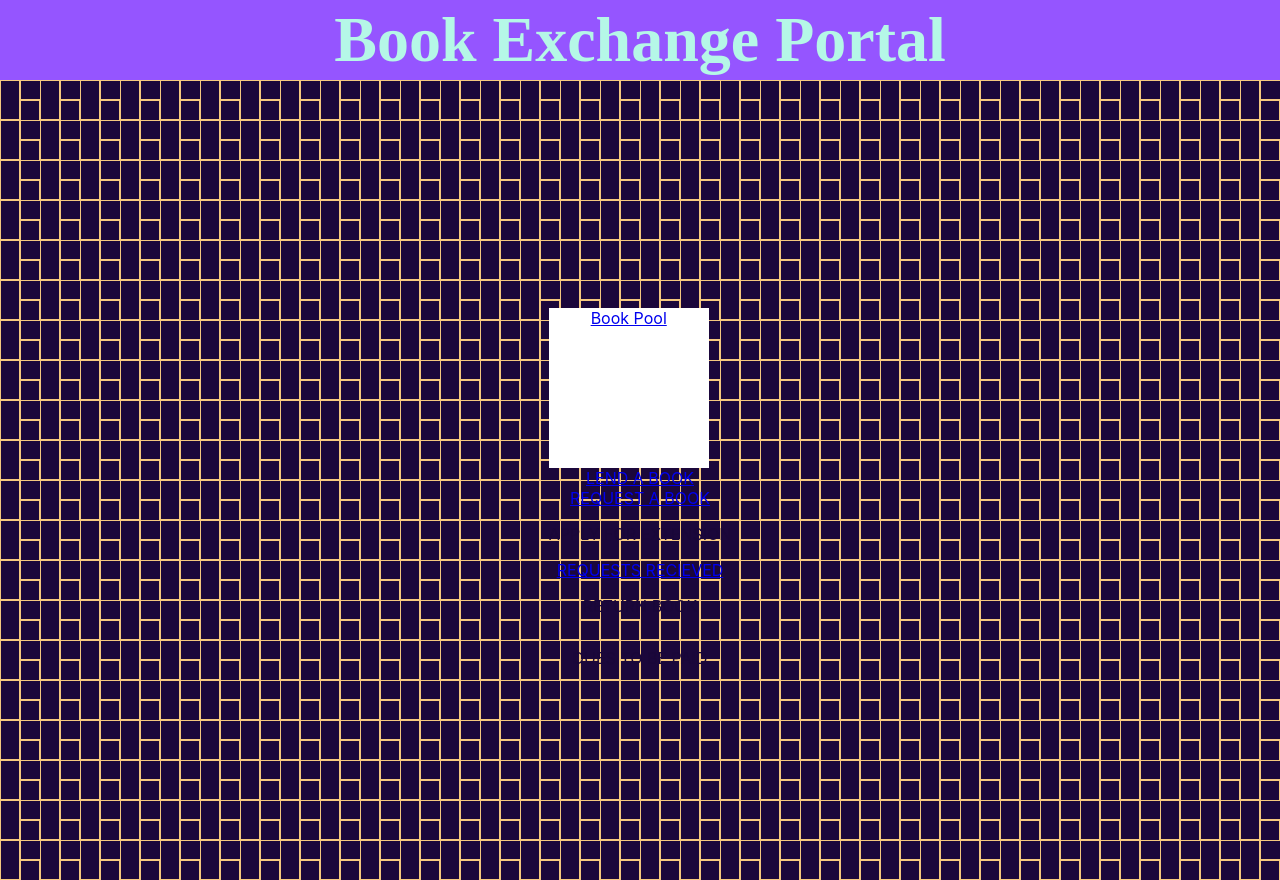
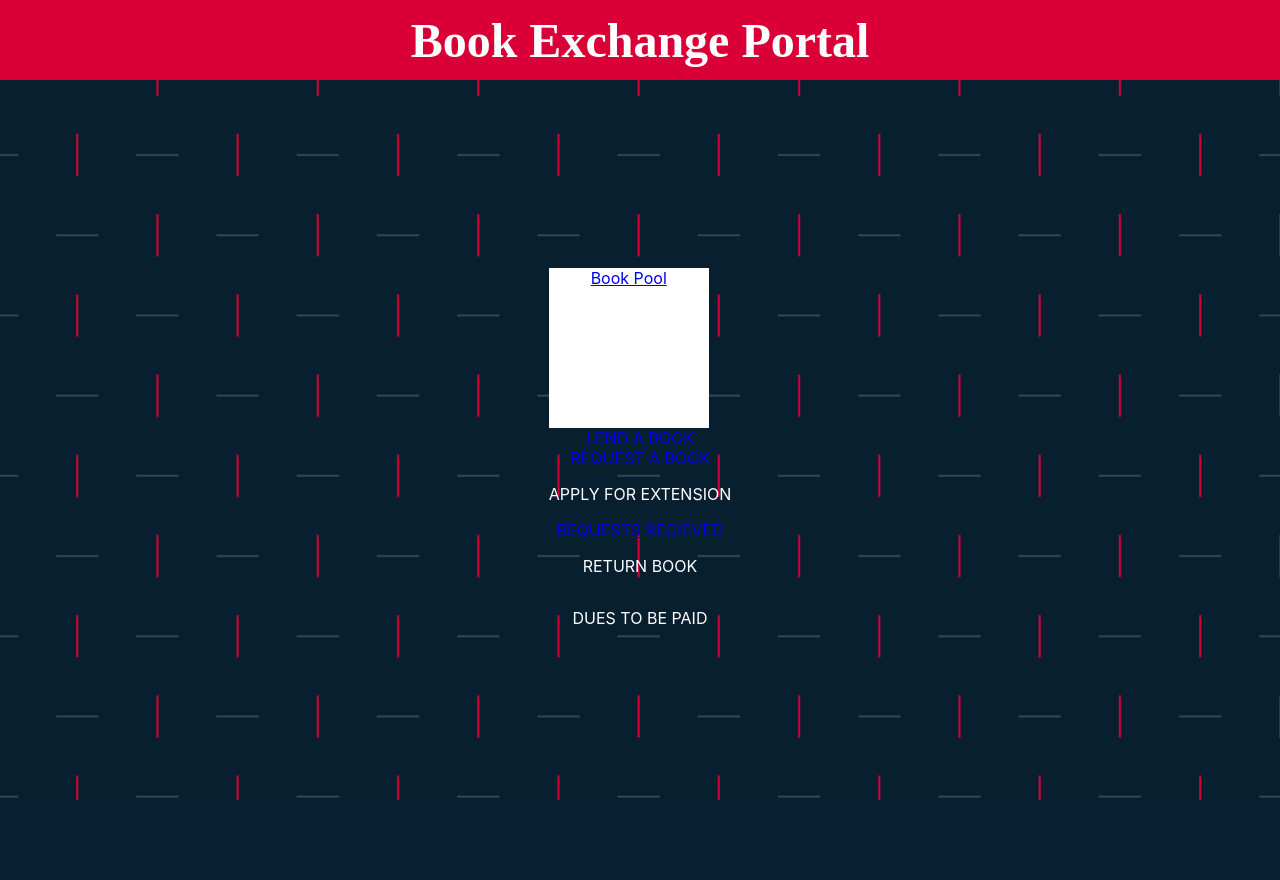
Before and after one commit to amalnj4858/BookExchangePortal, a React (Create React App) app: page /userslanding in a window 1280 px wide. After the commit the page ends 800 px from the top, so only its background shows below. Built offline with nearby package versions, Linux system fonts and the light colour scheme; a web font is replaced by a local one.

Commit message:
UI Revamp

```diff
--- a/src/App.css
+++ b/src/App.css
@@ -4,8 +4,7 @@
 }
 
 body{
-  color: #1a0739;
-  background-image: url("./Assets/pattern.svg");
+  color: white;
 }
 .App-logo {
   height: 40vmin;
--- a/src/Components/LandingPageOptions.js
+++ b/src/Components/LandingPageOptions.js
@@ -6,6 +6,7 @@ import { OptionCard } from "./OptionCard.js";
 const LandingPageOptionsStyled = styled.div`
   display: flex;
   flex-direction: column;
+
 `;
 
 const LandingPageOptions = () => {
--- a/src/Components/Navbar.js
+++ b/src/Components/Navbar.js
@@ -1,56 +1,58 @@
-import React, { useState } from "react";
+import React, { useEffect, useState } from "react";
 import { Link } from "react-router-dom";
 import styled from "styled-components";
 import { connect } from "react-redux";
-import { withRouter } from "react-router";
+import { signOutUser } from "../redux/userActions";
 
 const Nav = styled.div`
 	height: 10vh;
 	min-height: 50px;
-	background: #9555FF;
+	background: #DA0037;
 	display: flex;
-	align-items: center;
+	flex-wrap:wrap;
+    align-items: center;
 	gap: 2em;
 	width: 100%;
 	box-sizing: border-box;
 	max-width: 100vw;
 	z-index: 2;
   }
-  & .line {
-	border: 0;
-	border-top: 2px solid #eee;
+  & .main{
+	display: flex;
+	flex-wrap:wrap;
+    align-items: center;
   }
-  & .drop {
-	padding-left: 1em;
+  & .Navbar{
+	  display:flex;
+	  flex-wrap:wrap;
+	  justify-content:center;
+	  margin-left:auto;
+	  margin-right:auto;
   }
   & .link {
 	text-decoration: none;
 	color: black;
 	transition-duration: 0.3s;
+	margin-left:1em;
+	margin-right:1em;
+	font-size:1em;
+	font-weight:600;
+	color:white;
+	padding:0.1em;
+	border-radius:0.5em;
   }
   & .home {
 	margin-left: 3em;
   }
-  & .auth {
-	margin-left: auto;
+
+  & .link:hover {
+	color: #081f30;
   }
-  & .signup {
-	margin-right: 3em;
-	padding: 0.4em;
-	border: 2px black solid;
-	border-radius: 3em;
-  }
-  & .link:hover {
-	color: gray;
-  }
-  & .signup:hover {
-	background: black;
-	color: #b5f7e7;
-  }
+
   & .Heading{
-	color:#b5f7e7	;
+	color:white	;
 	font-family: 'Ms Madi', cursive;
-	font-size:4em;
+	font-size:3em;
 	font-weight:600;
 	display:flex;
 	flex-wrap:wrap;
@@ -59,6 +61,17 @@ const Nav = styled.div`
 	margin-left:auto;
 	margin-right:auto;
   }
+  & .signout{
+	display: flex;
+	flex-wrap:wrap;
+    align-items: right;
+    justify-content:center;
+    margin-left:12em;
+    font-weight:800;
+    border: solid black 3px;
+    border-radius:5em;
+    padding:0.1em;
+}
 
   @media (max-width: 768px) {
 	& .contact {
@@ -67,8 +80,8 @@ const Nav = styled.div`
 	& .auth {
 	  display: none;
 	}
-	& .signup {
-	  display: none;
+	& .signout {
+		margin-left:20em;
 	}
 	& .dropdown-img {
 	  display: flex;
@@ -89,13 +102,15 @@ const Nav = styled.div`
   }
 `;
 
-const Navbar = ({ currentUser, history, signOutCurrentUser }) => {
-  const [isVisible, setIsVisible] = useState(false);
+const Navbar = ({ user,signOut }) => {
+
  const onSignOutClick = () => {
+	 signOut();
   };
+  console.log(user);
   return (
 	<Nav className="Navbar">
-	  {currentUser ? (<div>
+	  {user ? (<div className="main">
 	<Link to="/userslanding" className="link home">
 		Home
 	  </Link>
@@ -103,25 +118,39 @@ const Navbar = ({ currentUser, history, signOutCurrentUser }) => {
 		Book Pool
 	  </Link>
 	  <Link to="/userslanding/lendabook" className="link contact">
-		Lend A Book
+		Lend a Book
 	  </Link>
-	  <Link to="/" className="link contact">
+	  <Link to="/userslanding/bookpoo" className="link contact">
+	Request a Book
+	  </Link>
+	  <Link to="/userslanding/bookpoo" className="link contact">
+		Apply for Extension
+	  </Link>
+	  <Link to="/userslanding/bookpoo" className="link contact">
+		Requests Recieved
+	  </Link>
+	  <Link to="/userslanding/bookpoo" className="link contact">
+		Return Book
+	  </Link>
+	  <Link to="/userslanding/bookpoo" className="link contact">
+	Dues
+	  </Link>
+	  <div className="signout">
+	  <Link to="/" className="link " onClick={onSignOutClick}>
 		Sign Out
-	  </Link></div>):<div className="Heading"><div>Book  Exchange  Portal</div></div>}
+
+	  </Link></div></div>):<div className="Heading"><div>Book  Exchange  Portal</div></div>}
 	</Nav>
   );
 };
 
-const mapStateToProps = (state) => ({
-  currentUser: state.user.currentUser,
-});
+const mapStateToProps = (state) => ({ user: state.users });
+const mapDispatchToProps = (dispatch) => {
+	return {
+		signOut:()=>dispatch(signOutUser())
+	};
+};
 
-// const mapDispatchToProps = (dispatch) => ({
-//   signOutCurrentUser: () => dispatch(signOutUser()),
-// });
 
-export default Navbar;
 
-// export default withRouter(connect(mapStateToProps, mapDispatchToProps)(Navbar));
-
-//export default withRouter(connect(mapStateToProps)(Navbar));
+export default connect(mapStateToProps,mapDispatchToProps)(Navbar);
--- a/src/Components/Signinform.js
+++ b/src/Components/Signinform.js
@@ -96,20 +96,24 @@ const SignInFormStyled = styled.div`
 	justify-content: center;
 	align-items: center;
 	box-sizing: border-box;
-	background: #1a0739;
+	background: #081e31;
+	background-image: url("../Assets/bgpattern.svg");
 }
+& .alreadylink{
+    text-decoration: none;
+    color:white;
+  }
 
 & .wrap-login100 {
 	width: 95%;
 	border: 2px solid black;
-	background: #1a0739;
+	background: #DA0037;
 	background-image: url("../Assets/pattern.svg");
 	border-radius: 10px;
 	overflow: hidden;
 	display: flex;
 	flex-wrap: wrap;
 	justify-content: center;
-	background-color: #9555ff;
 	align-items: center;
 	padding: 2em 2em 2em 2em;
 	box-shadow: 10px 10px 5px #E2CFEA;
@@ -158,7 +162,8 @@ const SignInFormStyled = styled.div`
 	line-height: 1.5;
 	color: #666666;
 	display: block;
-	width: 80%;
+	width: 70%;
+	align-self:center;
 	background: #e6e6e6;
 	height: 50px;
 	border-radius: 25px;
@@ -193,7 +198,7 @@ const SignInFormStyled = styled.div`
 	position: absolute;
 	border-radius: 25px;
 	bottom: 0;
-	left: 0;
+	left: -10px;
 	width: 100%;
 	height: 100%;
 	padding-left: 35px;
@@ -220,11 +225,12 @@ const SignInFormStyled = styled.div`
 }
 
 & .input100:focus + .focus-input100 + .symbol-input100 {
-	color: #1a0739;
+	color: #da0037;
 	padding-left: 28px;
 }
 & .container-login100 {
 	background-color:#1a0739;
+	background-image: url("../Assets/bgpattern.svg");
 }
 & .container-login100-form-btn {
 	width: 100%;
@@ -235,23 +241,23 @@ const SignInFormStyled = styled.div`
 
 }
 & .welcomeback{
-	color:#b5f7e7	;
+	color:white	;
 	font-family: 'Ms Madi', cursive;
-	font-size:2em;
+	font-size:1.7em;
 }
 & .already{
-	color:#b5f7e7;
+	color:white;
 }
 
 & .login100-form-btn {
 	font-family: "Montserrat", sans-serif;
 	font-size: 15px;
 	line-height: 1.5;
-	color: black;
+	color: white;
 	width: 100%;
 	height: 42px;
 	border-radius: 25px;
-	background: #b5f7e7;
+	background: #081e31;
 	display: flex;
 	justify-content: center;
 	align-items: center;
@@ -260,8 +266,8 @@ const SignInFormStyled = styled.div`
 }
 
 & .login100-form-btn:hover {
-	background: #1a0739;
-	color:#f5c87e;
+	background: #DAA520;
+	color:#081e31;
 }
 
 }
@@ -387,7 +393,7 @@ const Signinform = ({ addUser }) => {
 					</div>
 						<div>
 							<div className="text-center p-t-35">
-								<Link className="txt2"  to="/signup">
+								<Link className="txt2 alreadylink"  to="/signup">
 									<p className="already">
 									Create your Account
 									</p>
--- a/src/Components/Signupform.js
+++ b/src/Components/Signupform.js
@@ -86,13 +86,16 @@ const SignInFormStyled = styled.div`
 
   & {
     width: 30%;
-    height: 90vh;
+    height: 70vh;
     display: flex;
     flex-wrap: wrap;
     justify-content: center;
     align-items: center;
     box-sizing: border-box;
-    background: #1a0739;
+    background: #081e31;
+    margin-top:-5em;
+    background-image: url("../../Assets/bgpattern.svg");
+    ;
   }
 
   & .wrap-login100 {
@@ -101,13 +104,14 @@ const SignInFormStyled = styled.div`
     background: white;
     border-radius: 10px;
     overflow: hidden;
-    background:#9555ff;
+    background:#DA0037;
     display: flex;
     flex-wrap: wrap;
     justify-content: center;
     align-items: center;
     padding: 2em 2em 2em 2em;
     box-shadow: 10px 10px 5px #E2CFEA;
+    margin-top:-0.5em;
   }
 
   & .p-t-12 {
@@ -135,6 +139,8 @@ const SignInFormStyled = styled.div`
     text-align: center;
     width: 100%;
     display: block;
+    margin-top:-0.7em;
+    margin-bottom:-0.7em;
     padding-bottom: 54px;
   }
 
@@ -152,7 +158,8 @@ const SignInFormStyled = styled.div`
     line-height: 1.5;
     color: #666666;
     display: block;
-    width: 80%;
+    width: 70%;
+    aign-self:center;
     background: #e6e6e6;
     height: 50px;
     border-radius: 25px;
@@ -187,7 +194,7 @@ const SignInFormStyled = styled.div`
     position: absolute;
     border-radius: 25px;
     bottom: 0;
-    left: 0;
+    left: -10px;
     width: 100%;
     height: 100%;
     padding-left: 35px;
@@ -214,7 +221,7 @@ const SignInFormStyled = styled.div`
   }
 
   & .input100:focus + .focus-input100 + .symbol-input100 {
-    color: #1a0739;
+    color: #da0037;
     padding-left: 28px;
   }
 
@@ -230,11 +237,11 @@ const SignInFormStyled = styled.div`
     font-family: "Montserrat", sans-serif;
     font-size: 15px;
     line-height: 1.5;
-    color: black;
+    color: white;
     width: 100%;
     height: 42px;
     border-radius: 25px;
-    background: #b5f7e7;
+    background: #081e31;
     display: flex;
     justify-content: center;
     align-items: center;
@@ -243,9 +250,9 @@ const SignInFormStyled = styled.div`
   }
 
   & .login100-form-btn:hover {
-	background: #1a0739;
-	color:#f5c87e;
-}
+    background: #DAA520;
+    color:#081e31;
+
   }
 
   & .orline {
@@ -308,7 +315,9 @@ const SignInFormStyled = styled.div`
       letter-spacing: 0.2px;
       font-family: "Roboto";
     }
-
+    & .confirmpass{
+      margin-left:-10px;
+    }
     &:hover {
       box-shadow: 0 0 6px #4285f4;
     }
@@ -359,13 +368,20 @@ const SignInFormStyled = styled.div`
     }
   }
   & .welcome{
-	  color:#b5f7e7;
+	  color:white;;
 	  font-family: 'Ms Madi', cursive;
-	  font-size:2em;
+	  font-size:1.7em;
+    margin-top:-9em;
   }
   & .already{
 	  margin-top:1em;
-	  color:#b5f7e7;
+	  color:white;
+    margin-bottom:-1.8em;
+    text-decoration: none;
+  }
+  & .alreadylink{
+    text-decoration: none;
+    color:white;
   }
 `;
 
@@ -489,7 +505,7 @@ const Signupform = ({ history, addUser }) => {
             />
             <span className="focus-input100"></span>
             <span className="symbol-input100">
-              <i class="fa fa-envelope fa-1x" aria-hidden="true"></i>
+            <i class="fa fa-address-book" aria-hidden="true"></i>
             </span>
           </div>
 
@@ -527,7 +543,7 @@ const Signupform = ({ history, addUser }) => {
             </button>
           </div>
           <div className="text-center p-t-35-white">
-            <Link className="link" to="/">
+            <Link className="link alreadylink" to="/" >
               <p className="already">Already a user? Sign in</p>
             </Link>
           </div>
--- a/src/Pages/UserLandingPage.js
+++ b/src/Pages/UserLandingPage.js
@@ -6,7 +6,7 @@ const UserLandingPageStyled = styled.div`
 	display: flex;
 	justify-content: center;
 	align-items: center;
-	height: 100%;
+	height: 90vh;
 `;
 const UserLandingPage = () => {
 	return (
--- a/src/index.css
+++ b/src/index.css
@@ -1,14 +1,14 @@
 body {
   margin: 0;
   height: 100vh;
-  background-color: #1a0739;
-  background-image: url("./Assets/pattern.svg");
+  background-color: #081e31;
+ background-image: url("./Assets/bgpattern.svg");
   font-family: -apple-system, BlinkMacSystemFont, "Segoe UI", "Roboto", "Oxygen",
     "Ubuntu", "Cantarell", "Fira Sans", "Droid Sans", "Helvetica Neue",
     sans-serif;
   -webkit-font-smoothing: antialiased;
   -moz-osx-font-smoothing: grayscale;
-
+  color:white;
 }
 
 #root {
--- a/src/redux/userActions.js
+++ b/src/redux/userActions.js
@@ -4,3 +4,9 @@ export const addUser = (user) => {
     payload: user,
   };
 };
+
+export const signOutUser = () => {
+  return {
+    type: "SIGN_OUT"
+  };
+};
--- a/src/redux/userReducer.js
+++ b/src/redux/userReducer.js
@@ -5,7 +5,10 @@ const userReducer = (state = initialState, action) => {
     case "ADD_USER": {
       return {
         ...action.payload,
-      };
+      }
+    }
+    case "SIGN_OUT":{
+      return null
     }
     default:
       return state;
```
Also changed, not shown: src/Assets/bgpattern.svg (added).
